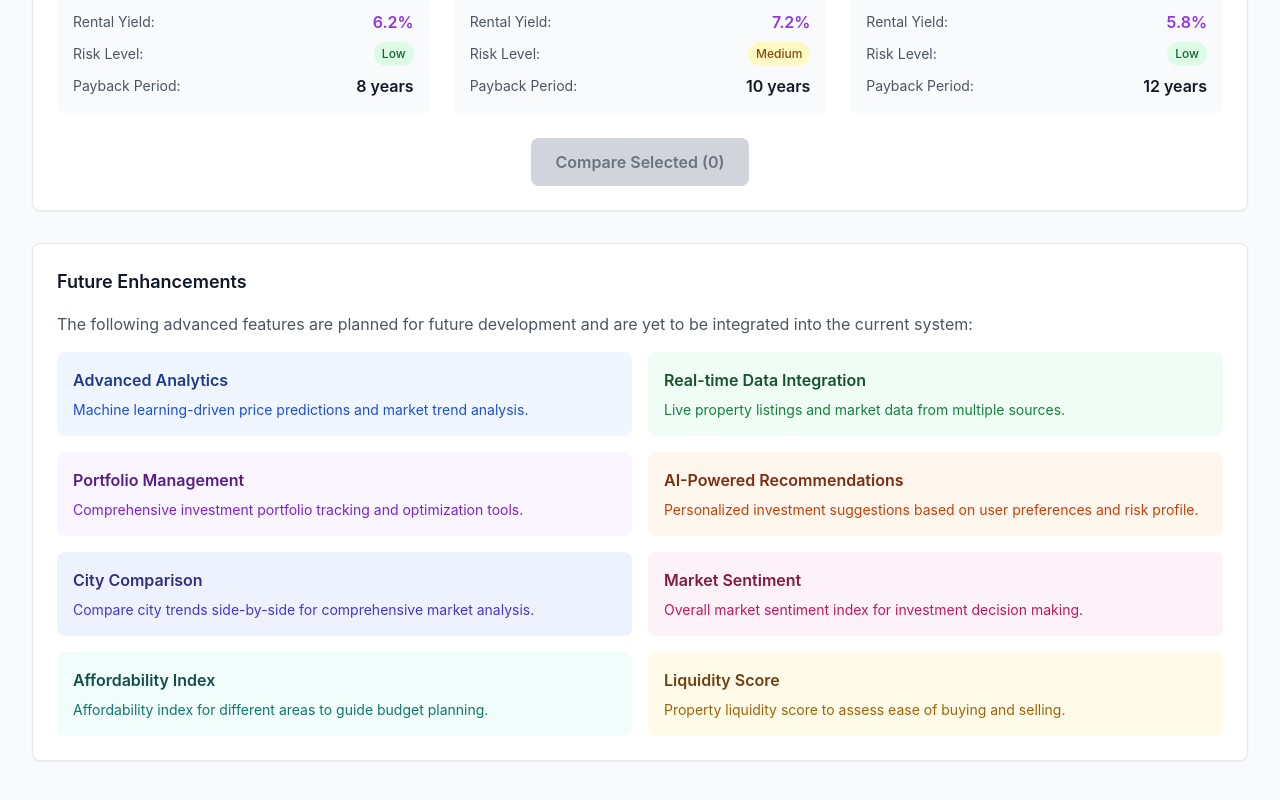
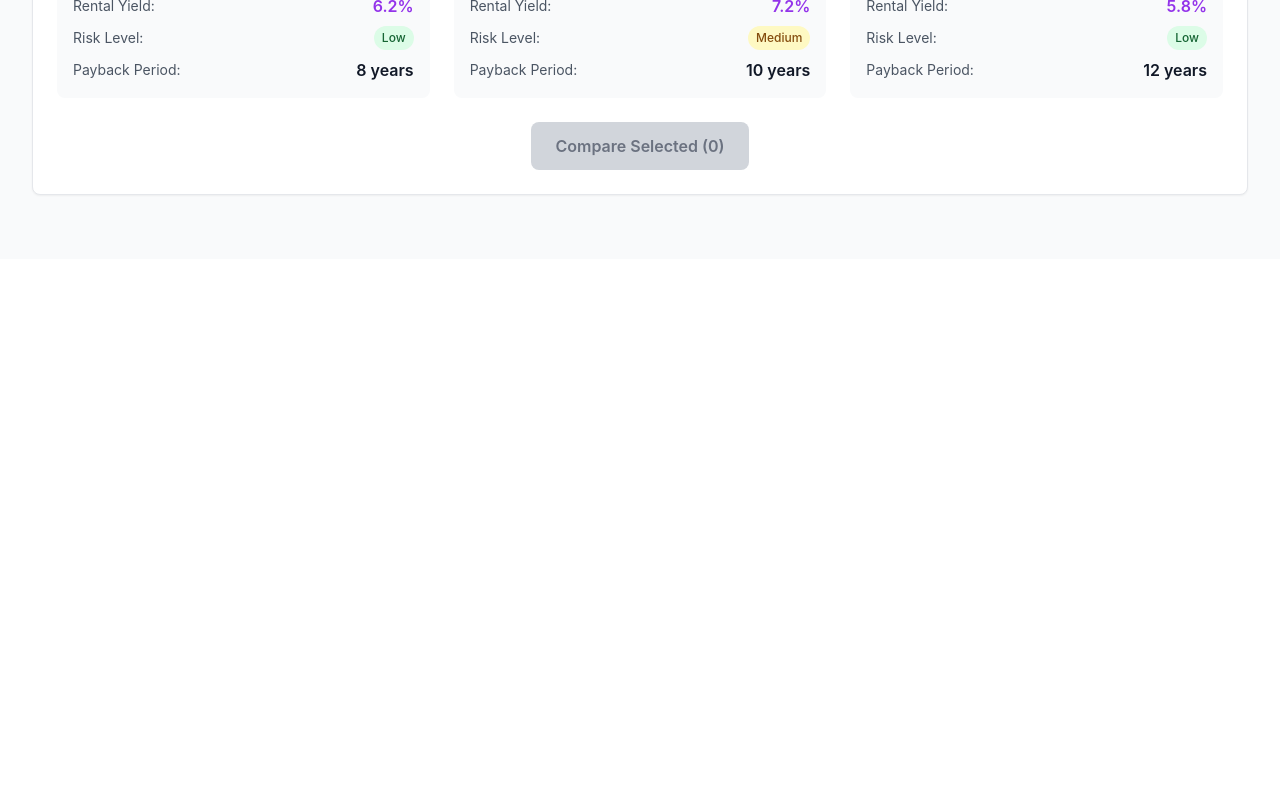
Before and after one commit to AaryanBaadkar/Laddr-new, a React (Create React App) app in the folder frontend/: page /analytics in a window 1280 px wide. Shown: the part 2676-3476 px from the top of the page. After the commit the page ends 2935 px from the top, so only its background shows below. Built offline with nearby package versions, Linux system fonts and the light colour scheme.

Commit message:
commit -39

```diff
--- a/frontend/src/pages/AnalyticsPage.jsx
+++ b/frontend/src/pages/AnalyticsPage.jsx
@@ -637,9 +637,7 @@ const AnalyticsPage = () => {
         <div className="bg-white rounded-lg shadow-sm border p-6 mb-8">
           <div className="flex justify-between items-center mb-4">
             <h3 className="text-lg font-semibold text-gray-900">Amenities Impact on Pricing</h3>
-            <button className="px-4 py-2 bg-blue-600 text-white rounded-lg hover:bg-blue-700 text-sm font-medium">
-              + Add Chart
-            </button>
+
           </div>
           <div className="grid grid-cols-1 md:grid-cols-2 lg:grid-cols-4 gap-4">
             {amenitiesAnalysis.popularAmenities?.slice(0, 4).map((amenity, index) => (
@@ -673,9 +671,7 @@ const AnalyticsPage = () => {
         <div className="bg-white rounded-lg shadow-sm border p-6 mb-8">
           <div className="flex justify-between items-center mb-4">
             <h3 className="text-lg font-semibold text-gray-900">Possession Status Analysis</h3>
-            <button className="px-4 py-2 bg-blue-600 text-white rounded-lg hover:bg-blue-700 text-sm font-medium">
-              + Add Chart
-            </button>
+
           </div>
           <div className="h-48 bg-white rounded-lg border mb-4">
             <ResponsiveContainer width="100%" height="100%">
@@ -787,49 +783,6 @@ const AnalyticsPage = () => {
           </div>
         </div>
 
-        {/* Future Enhancements */}
-        <div className="bg-white rounded-lg shadow-sm border p-6 mb-8">
-          <h3 className="text-lg font-semibold text-gray-900 mb-4">Future Enhancements</h3>
-          <p className="text-gray-600 mb-4">
-            The following advanced features are planned for future development and are yet to be integrated into the current system:
-          </p>
-          <div className="grid grid-cols-1 md:grid-cols-2 gap-4">
-            <div className="p-4 bg-blue-50 rounded-lg">
-              <h4 className="font-semibold text-blue-900 mb-2">Advanced Analytics</h4>
-              <p className="text-sm text-blue-700">Machine learning-driven price predictions and market trend analysis.</p>
-            </div>
-            <div className="p-4 bg-green-50 rounded-lg">
-              <h4 className="font-semibold text-green-900 mb-2">Real-time Data Integration</h4>
-              <p className="text-sm text-green-700">Live property listings and market data from multiple sources.</p>
-            </div>
-            <div className="p-4 bg-purple-50 rounded-lg">
-              <h4 className="font-semibold text-purple-900 mb-2">Portfolio Management</h4>
-              <p className="text-sm text-purple-700">Comprehensive investment portfolio tracking and optimization tools.</p>
-            </div>
-            <div className="p-4 bg-orange-50 rounded-lg">
-              <h4 className="font-semibold text-orange-900 mb-2">AI-Powered Recommendations</h4>
-              <p className="text-sm text-orange-700">Personalized investment suggestions based on user preferences and risk profile.</p>
-            </div>
-            <div className="p-4 bg-indigo-50 rounded-lg">
-              <h4 className="font-semibold text-indigo-900 mb-2">City Comparison</h4>
-              <p className="text-sm text-indigo-700">Compare city trends side-by-side for comprehensive market analysis.</p>
-            </div>
-            <div className="p-4 bg-pink-50 rounded-lg">
-              <h4 className="font-semibold text-pink-900 mb-2">Market Sentiment</h4>
-              <p className="text-sm text-pink-700">Overall market sentiment index for investment decision making.</p>
-            </div>
-            <div className="p-4 bg-teal-50 rounded-lg">
-              <h4 className="font-semibold text-teal-900 mb-2">Affordability Index</h4>
-              <p className="text-sm text-teal-700">Affordability index for different areas to guide budget planning.</p>
-            </div>
-            <div className="p-4 bg-yellow-50 rounded-lg">
-              <h4 className="font-semibold text-yellow-900 mb-2">Liquidity Score</h4>
-              <p className="text-sm text-yellow-700">Property liquidity score to assess ease of buying and selling.</p>
-            </div>
-          </div>
-        </div>
-
-
       </div>
     </div>
   );
```
